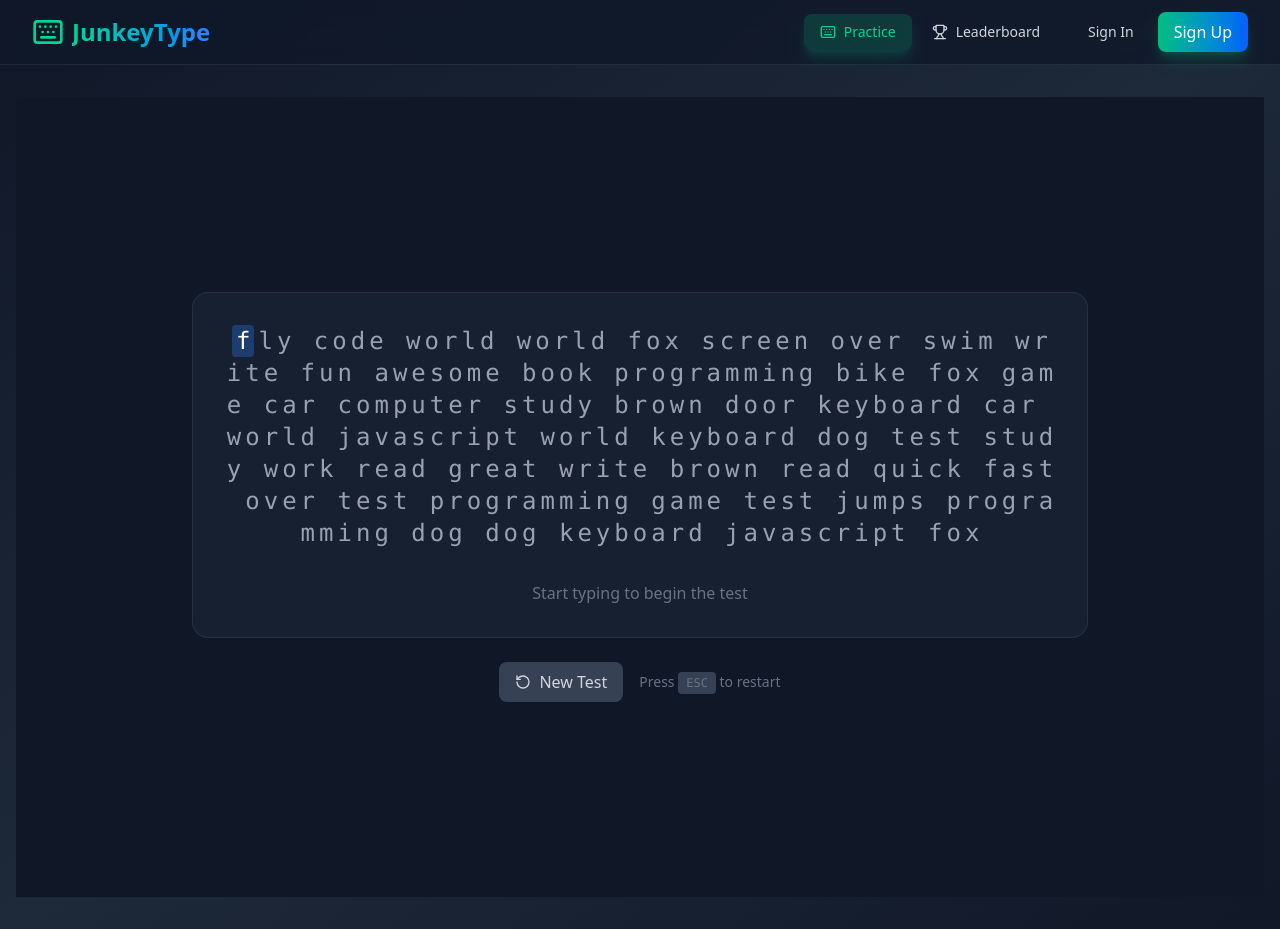
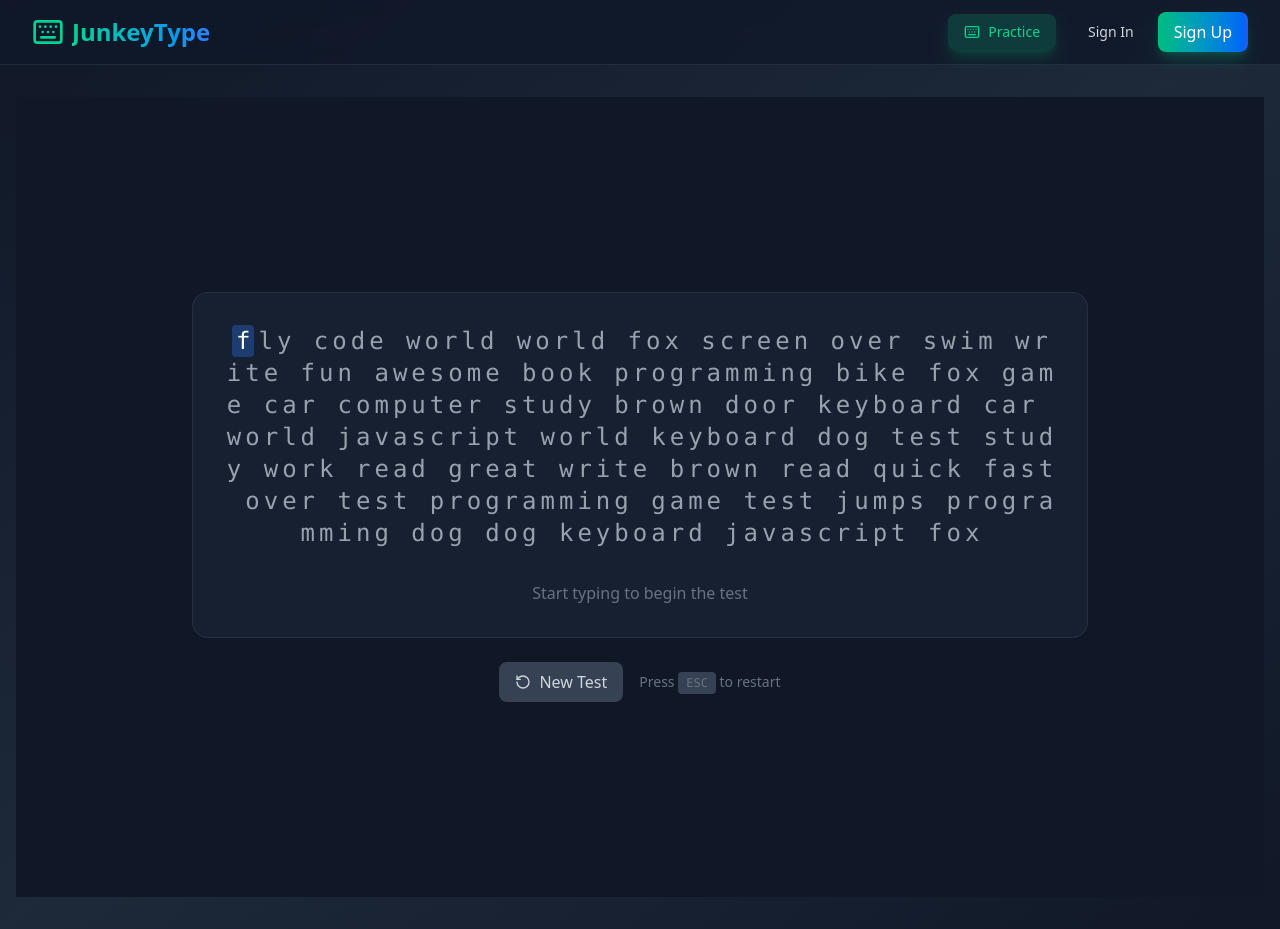
Before and after one commit to Mythsoul/JunkyType, a React (Vite) app in the folder fe/: page / in a window 1280 px wide. Built offline with nearby package versions, Linux system fonts and the light colour scheme; no server answers; the HTML template or start-up script is replaced by a standard one.

Commit message:
build leaderboard

```diff
--- a/fe/src/App.jsx
+++ b/fe/src/App.jsx
@@ -4,7 +4,6 @@ import store from "./store/store"
 import { useSelector } from "react-redux"
 import Navbar from "./components/Navbar"
 import TypeareaOptimized from "./components/TypeareaOptimized"
-import Leaderboard from "./components/Leaderboard"
 import Profile from "./components/Profile"
 
 function AppContent() {
@@ -23,7 +22,6 @@ function AppContent() {
         <main className="container mx-auto px-4 py-8">
           <Routes>
             <Route path="/" element={<TypeareaOptimized />} />
-            <Route path="/leaderboard" element={<Leaderboard />} />
             <Route path="/profile" element={<Profile />} />
           </Routes>
         </main>
--- a/fe/src/components/Navbar.jsx
+++ b/fe/src/components/Navbar.jsx
@@ -90,24 +90,6 @@ function Navbar() {
                 Practice
               </NavLink>
 
-              <NavLink
-                to="/leaderboard"
-                className={({ isActive }) =>
-                  `px-4 py-2 rounded-lg text-sm font-medium no-underline transition-all duration-300 flex items-center gap-2
-                  ${
-                    isActive
-                      ? theme === "dark"
-                        ? "bg-emerald-500/20 text-emerald-400 shadow-lg shadow-emerald-500/20"
-                        : "bg-emerald-500/10 text-emerald-600 shadow-lg shadow-emerald-500/20"
-                      : theme === "dark"
-                        ? "text-gray-300 hover:bg-gray-700/50 hover:text-white"
-                        : "text-gray-600 hover:bg-gray-100/50 hover:text-gray-900"
-                  }`
-                }
-              >
-                <Trophy className="w-4 h-4" />
-                Leaderboard
-              </NavLink>
 
               {isAuthenticated && (
                 <NavLink
--- a/fe/src/components/TypeareaOptimized.jsx
+++ b/fe/src/components/TypeareaOptimized.jsx
@@ -21,6 +21,7 @@ const Char = React.memo(({ char, isCorrect, isIncorrect, isCurrent }) => (
 function TypeareaOptimized() {
   const theme = useSelector(state => state.settings.theme)
   const language = useSelector(state => state.settings.language)
+  const isAuthModalOpen = useSelector(state => state.auth.isAuthModalOpen)
 
   // Core state
   const [words, setWords] = useState([])
@@ -82,7 +83,7 @@ function TypeareaOptimized() {
 
   // Handle typing
   const handleKeyDown = useCallback((e) => {
-    if (isComplete) return
+    if (isComplete || isAuthModalOpen) return
 
     // Start typing
     if (!isStarted && e.key.length === 1 && !e.ctrlKey && !e.metaKey) {
--- a/fe/src/components/auth/AuthModal.jsx
+++ b/fe/src/components/auth/AuthModal.jsx
@@ -1,13 +1,19 @@
 import { useState, useEffect } from 'react'
 import { createPortal } from 'react-dom'
 import { X } from 'lucide-react'
-import { useSelector } from 'react-redux'
+import { useSelector, useDispatch } from 'react-redux'
+import { setAuthModalOpen } from '../../store/slices/authSlice'
 import Login from './Login'
 import Register from './Register'
 
 function AuthModal({ isOpen, onClose, initialMode = 'login' }) {
+  const dispatch = useDispatch()
   const [mode, setMode] = useState(initialMode)
   const theme = useSelector(state => state.settings.theme)
+
+  useEffect(() => {
+    dispatch(setAuthModalOpen(isOpen))
+  }, [isOpen, dispatch])
 
   useEffect(() => {
     setMode(initialMode)
--- a/fe/src/store/slices/authSlice.js
+++ b/fe/src/store/slices/authSlice.js
@@ -7,6 +7,16 @@ import {
   forgotPassword as authForgotPassword,
   resendVerificationEmail as authResendVerificationEmail
 } from 'easy.auth98'
+
+const initialState = {
+  user: null,
+  isAuthenticated: false,
+  isLoading: false,
+  error: null,
+  isInitialized: false,
+  registrationComplete: false,
+  isAuthModalOpen: false
+}
 
 // Async thunks
 export const loginUser = createAsyncThunk(
@@ -102,19 +112,13 @@ export const resendVerificationEmail = createAsyncThunk(
   }
 )
 
-const initialState = {
-  user: null,
-  isAuthenticated: false,
-  isLoading: false,
-  error: null,
-  isInitialized: false,
-  registrationComplete: false,
-}
-
 const authSlice = createSlice({
   name: 'auth',
   initialState,
   reducers: {
+    setAuthModalOpen: (state, action) => {
+      state.isAuthModalOpen = action.payload;
+    },
     clearError: (state) => {
       state.error = null
     },
@@ -211,5 +215,5 @@ const authSlice = createSlice({
   }
 })
 
-export const { clearError, clearRegistrationComplete, setUser } = authSlice.actions
+export const { setAuthModalOpen, clearError, clearRegistrationComplete, setUser } = authSlice.actions
 export default authSlice.reducer
```
